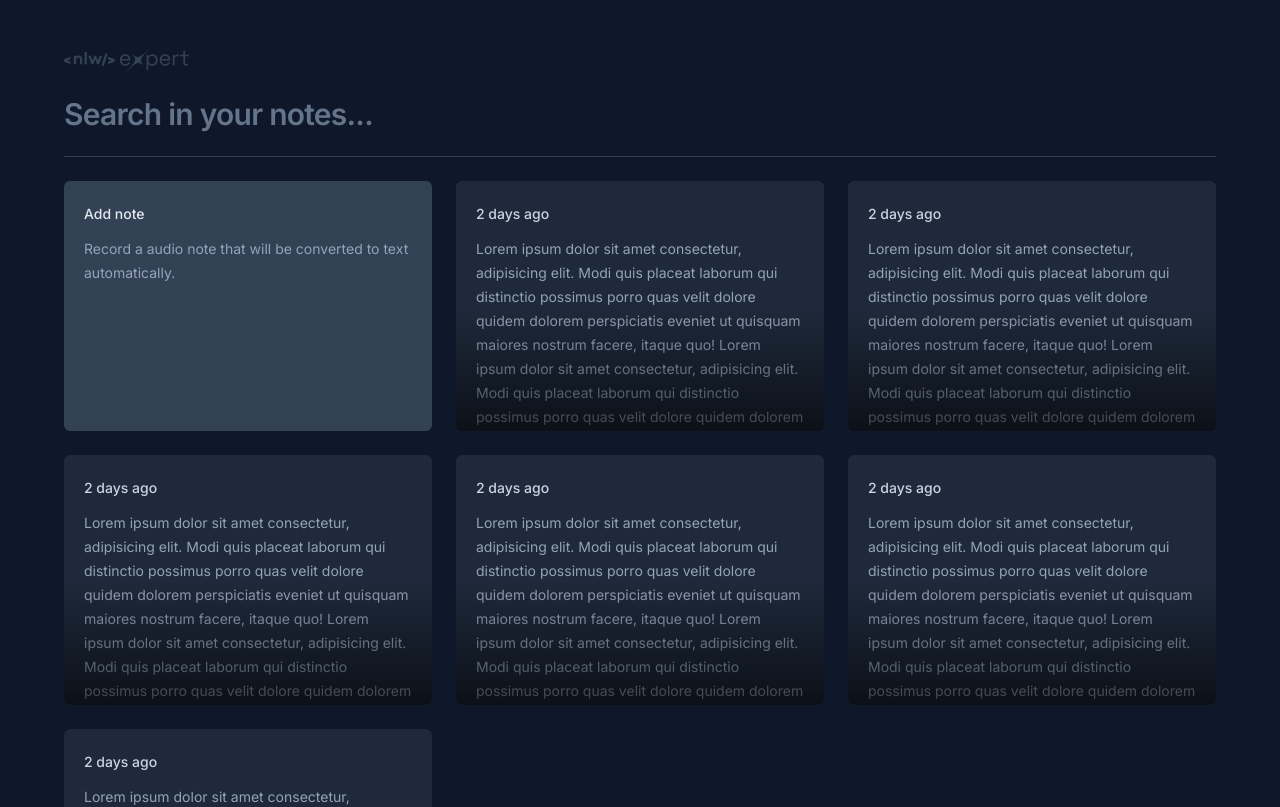
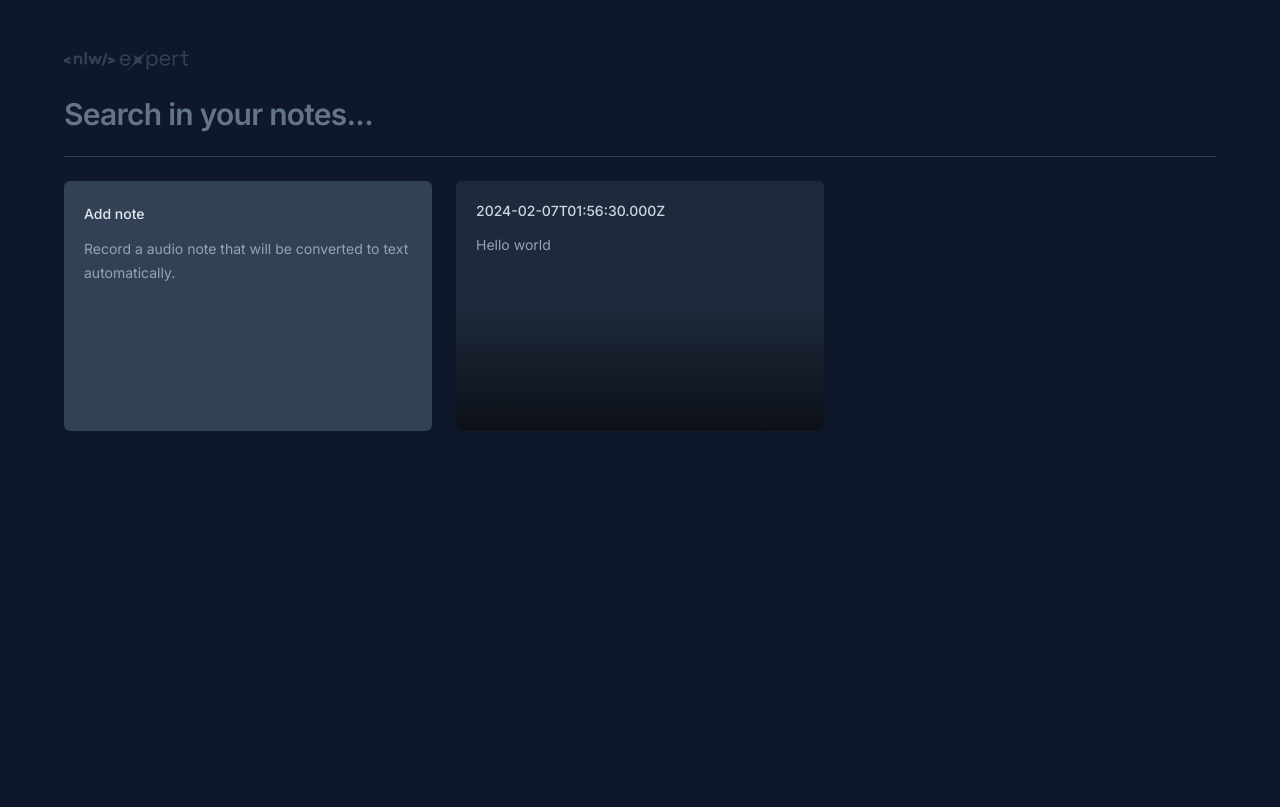
Before and after one commit to arthurrios/nlw-expert-notes, a React (Vite) app: page / in a window 1280 px wide. Shown: the top 807 px of the page. Built offline with nearby package versions, Linux system fonts and the light colour scheme.

Commit message:
feat: add note card props

```diff
--- a/src/app.tsx
+++ b/src/app.tsx
@@ -1,6 +1,11 @@
 import logo from './assets/logo-nlw-expert.svg'
 import { NewNoteCard } from './components/new-note-card'
 import { NoteCard } from './components/note-card'
+
+const note = {
+  date: new Date(),
+  content: 'Hello world',
+}
 
 export function App() {
   return (
@@ -18,12 +23,7 @@
 
       <div className="grid grid-cols-3 gap-6 auto-rows-[250px]">
         <NewNoteCard />
-        <NoteCard />
-        <NoteCard />
-        <NoteCard />
-        <NoteCard />
-        <NoteCard />
-        <NoteCard />
+        <NoteCard note={note} />
       </div>
     </div>
   )
--- a/src/components/note-card.tsx
+++ b/src/components/note-card.tsx
@@ -1,16 +1,17 @@
-export function NoteCard() {
+interface NoteCardProps {
+  note: {
+    date: Date
+    content: string
+  }
+}
+
+export function NoteCard({ note }: NoteCardProps) {
   return (
-    <button className="rounded-md bg-slate-800 p-5 text-left space-y-3 overflow-hidden relative outline-none hover:ring-2 hover:ring-slate-600 focus-visible:ring-2 focus-visible:ring-lime-400">
-      <span className="text-sm font-medium text-slate-300">2 days ago</span>
-      <p className="text-sm leading-6 text-slate-400">
-        Lorem ipsum dolor sit amet consectetur, adipisicing elit. Modi quis
-        placeat laborum qui distinctio possimus porro quas velit dolore quidem
-        dolorem perspiciatis eveniet ut quisquam maiores nostrum facere, itaque
-        quo! Lorem ipsum dolor sit amet consectetur, adipisicing elit. Modi quis
-        placeat laborum qui distinctio possimus porro quas velit dolore quidem
-        dolorem perspiciatis eveniet ut quisquam maiores nostrum facere, itaque
-        quo!
-      </p>
+    <button className="rounded-md bg-slate-800 p-5 text-left flex flex-col gap-3 overflow-hidden relative outline-none hover:ring-2 hover:ring-slate-600 focus-visible:ring-2 focus-visible:ring-lime-400">
+      <span className="text-sm font-medium text-slate-300">
+        {note.date.toISOString()}
+      </span>
+      <p className="text-sm leading-6 text-slate-400">{note.content}</p>
 
       <div className="absolute bottom-0 left-0 right-0 h-1/2 bg-gradient-to-t from-black/60 to-black/0 pointer-events-none" />
     </button>
```
Also changed, not shown: 1 other file (tests, documents, lock files or other folders).
